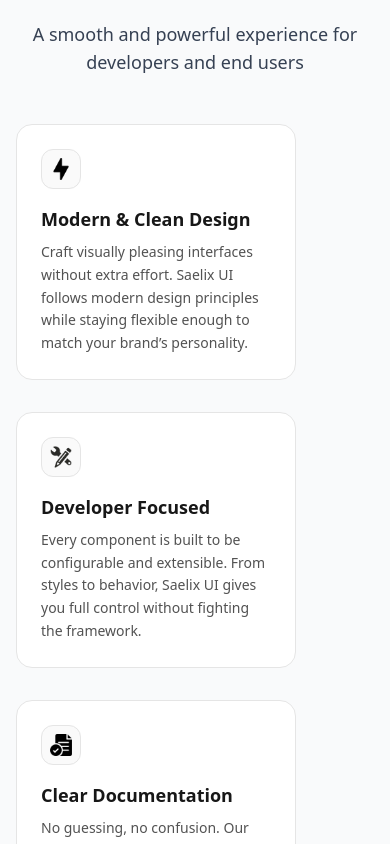
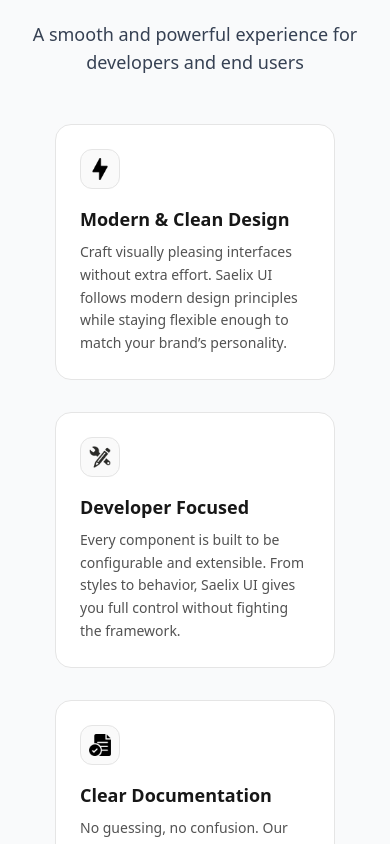
Before and after one commit to Jeet000001/saelixui, a Next.js app: page / in a window 390 px wide. Shown: the part 1880-2724 px from the top of the page. Built offline with nearby package versions, Linux system fonts and the light colour scheme.

Commit message:
responsive the why_saelix_ui

```diff
--- a/Components/HomePage_Components/Why_saelix_ui.tsx
+++ b/Components/HomePage_Components/Why_saelix_ui.tsx
@@ -16,7 +16,7 @@
       </section>
 
       {/* Cards Section */}
-      <section className="px-4 sm:px-8 lg:px-20 grid grid-cols-1 sm:grid-cols-2 lg:grid-cols-4 gap-8">
+      <section className="px-4 sm:px-8 lg:px-20 flex flex-col items-center sm:grid-cols-2 lg:grid-cols-4 gap-8">
         <Card
           image="/thunder.png"
           title="Modern & Clean Design"
```
